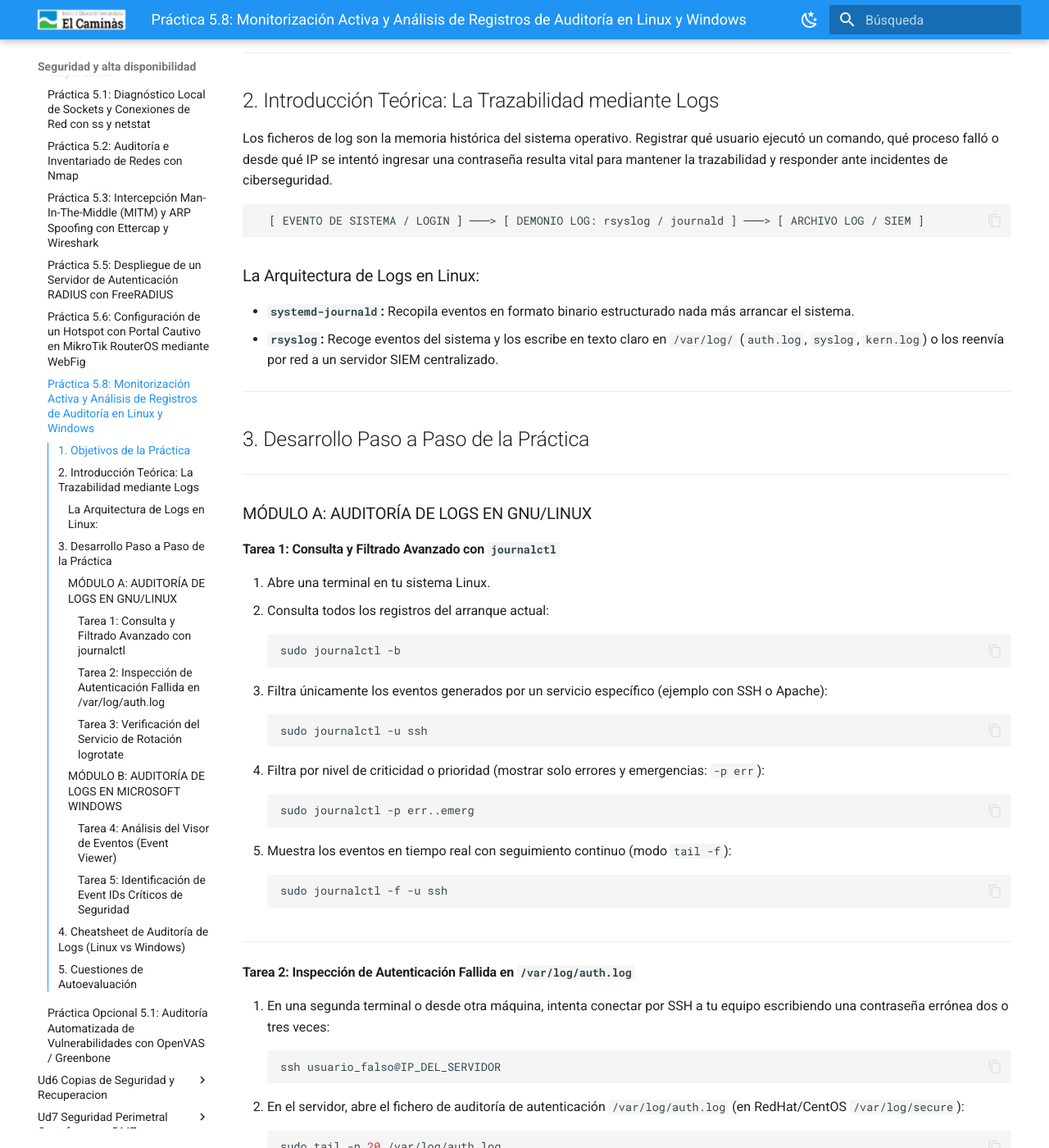
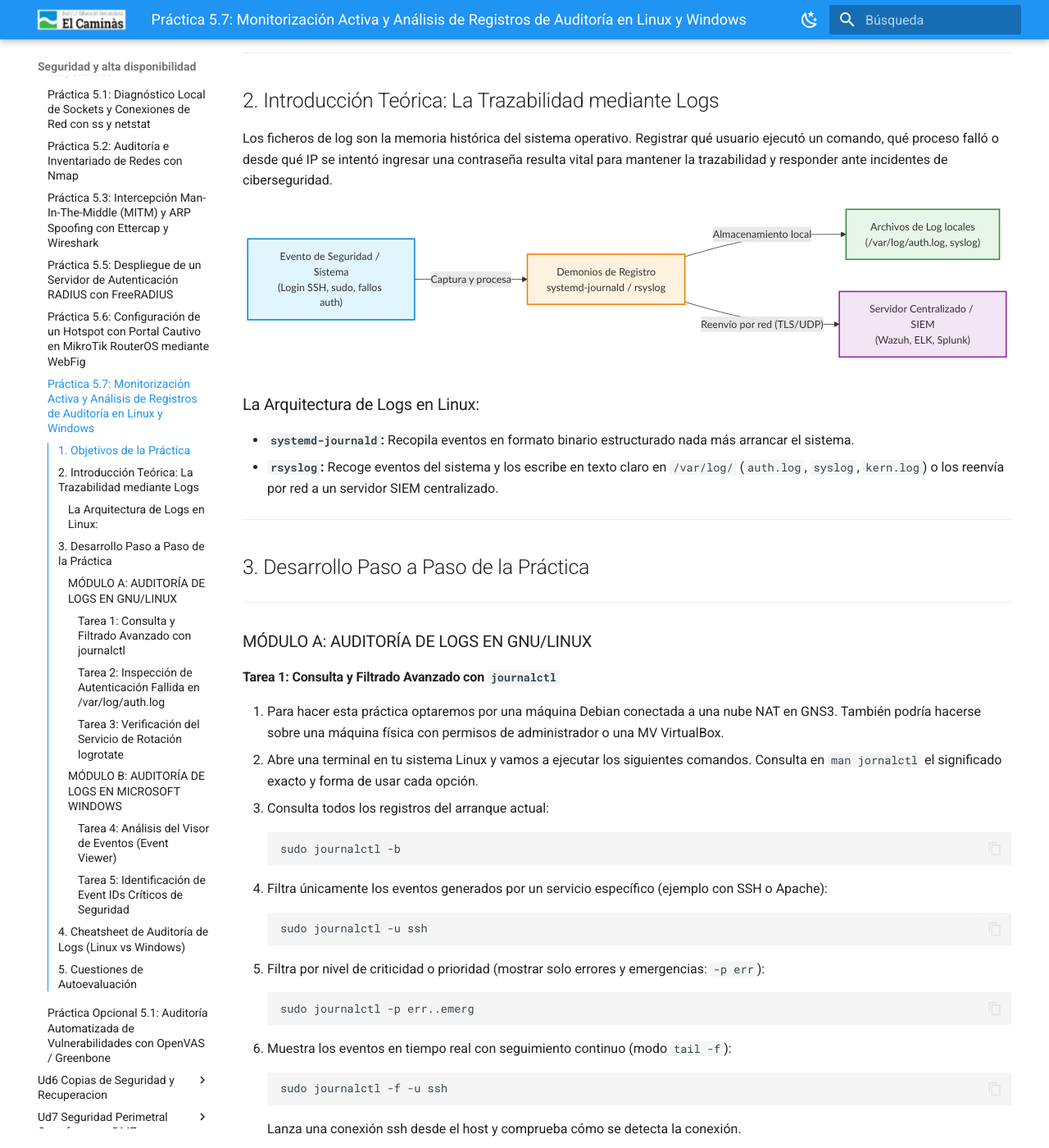
Before and after one commit to jmunozji/SAD, an MkDocs documentation site: the page built from docs/Ud5 Seguridad Activa y Auditorias/P5_7_monitorizacion_logs.md, in a window 1280 px wide and 1400 px high, scrolled down 668 px. Shown: the whole window at 82% size. Built offline with MkDocs 1.6.1 and Material for MkDocs 9.7.7, drawn with Linux system fonts in a browser that asks for light colours; some of the changed text lies outside the part shown.

Commit message:
Revisada P5_7_monitorizacion_logs, tarea 1 inclus

````diff
--- a/docs/Ud5 Seguridad Activa y Auditorias/P5_8_monitorizacion_logs.md
+++ b/docs/Ud5 Seguridad Activa y Auditorias/P5_7_monitorizacion_logs.md
@@ -1,4 +1,4 @@
-# Práctica 5.8: Monitorización Activa y Análisis de Registros de Auditoría en Linux y Windows
+# Práctica 5.7: Monitorización Activa y Análisis de Registros de Auditoría en Linux y Windows
 
 !!! note "Datos de la Práctica"
     * **Módulo:** Seguridad y Alta Disponibilidad (SAD - 0378)
@@ -21,8 +21,16 @@
 
 Los ficheros de log son la memoria histórica del sistema operativo. Registrar qué usuario ejecutó un comando, qué proceso falló o desde qué IP se intentó ingresar una contraseña resulta vital para mantener la trazabilidad y responder ante incidentes de ciberseguridad.
 
-```
-  [ EVENTO DE SISTEMA / LOGIN ] ───> [ DEMONIO LOG: rsyslog / journald ] ───> [ ARCHIVO LOG / SIEM ]
+```mermaid
+flowchart LR
+    Event["Evento de Seguridad / Sistema<br>(Login SSH, sudo, fallos auth)"] -->|"Captura y procesa"| Daemon["Demonios de Registro<br>systemd-journald / rsyslog"]
+    Daemon -->|"Almacenamiento local"| Local["Archivos de Log locales<br>(/var/log/auth.log, syslog)"]
+    Daemon -->|"Reenvío por red (TLS/UDP)"| Siem["Servidor Centralizado / SIEM<br>(Wazuh, ELK, Splunk)"]
+
+    style Event fill:#e1f5fe,stroke:#0288d1,stroke-width:2px
+    style Daemon fill:#fff3e0,stroke:#f57c00,stroke-width:2px
+    style Local fill:#e8f5e9,stroke:#388e3c,stroke-width:2px
+    style Siem fill:#f3e5f5,stroke:#8e24aa,stroke-width:2px
 ```
 
 ### La Arquitectura de Logs en Linux:
@@ -39,7 +47,8 @@ Los ficheros de log son la memoria histórica del sistema operativo. Registrar q
 
 #### Tarea 1: Consulta y Filtrado Avanzado con `journalctl`
 
-1. Abre una terminal en tu sistema Linux.
+1. Para hacer esta práctica optaremos por una máquina Debian conectada a una nube NAT en GNS3. También podría hacerse sobre una máquina física con permisos de administrador o una MV VirtualBox.
+1. Abre una terminal en tu sistema Linux y vamos a ejecutar los siguientes comandos. Consulta en `man jornalctl` el significado exacto y forma de usar cada opción.
 2. Consulta todos los registros del arranque actual:
    ```bash
    sudo journalctl -b
@@ -56,6 +65,7 @@ Los ficheros de log son la memoria histórica del sistema operativo. Registrar q
    ```bash
    sudo journalctl -f -u ssh
    ```
+   Lanza una conexión ssh desde el host y comprueba cómo se detecta la conexión.
 
 ---
 
@@ -97,9 +107,9 @@ Los ficheros de log son la memoria histórica del sistema operativo. Registrar q
 
 1. En la casilla de filtro por identificador de evento (*Event IDs*), introduce los siguientes valores clave:
 
-   * **Event ID `4625`:** Inicio de sesión fallido (*An account failed to log on*).
-   * **Event ID `4624`:** Inicio de sesión correcto (*An account was successfully logged on*).
-   * **Event ID `4672`:** Asignación de privilegios especiales / Administrador (*Special privileges assigned to new logon*).
+    * **Event ID `4625`:** Inicio de sesión fallido (*An account failed to log on*).
+    * **Event ID `4624`:** Inicio de sesión correcto (*An account was successfully logged on*).
+    * **Event ID `4672`:** Asignación de privilegios especiales / Administrador (*Special privileges assigned to new logon*).
 
 2. Simula un fallo de inicio de sesión en Windows (bloquea la sesión con `Win + L` e introduce una clave errónea).
 3. Regresa al Visor de Eventos, actualiza la vista (`F5`) y filtra por Event ID `4625`.
````
Also changed, not shown: docs/Ud5 Seguridad Activa y Auditorias/Ud5_seguridad_activa_auditorias.md (+1 -1 lines).
